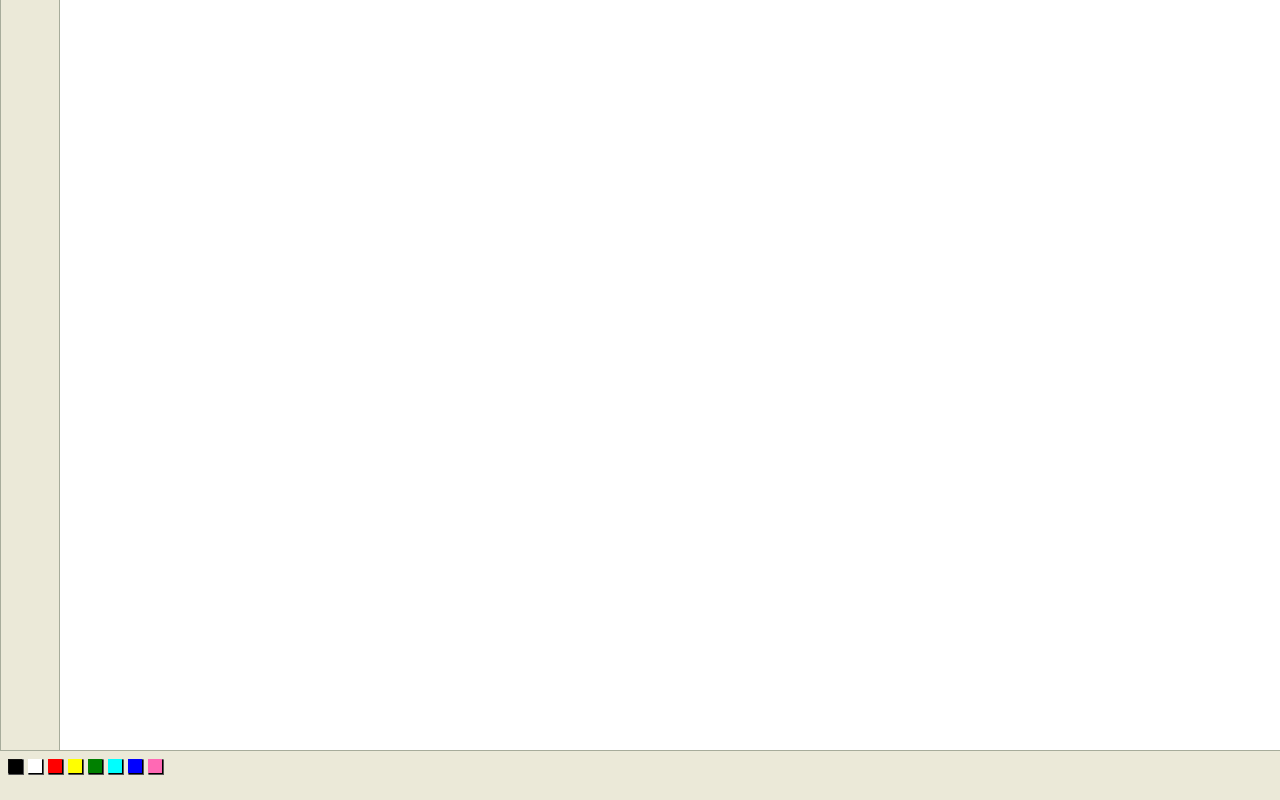
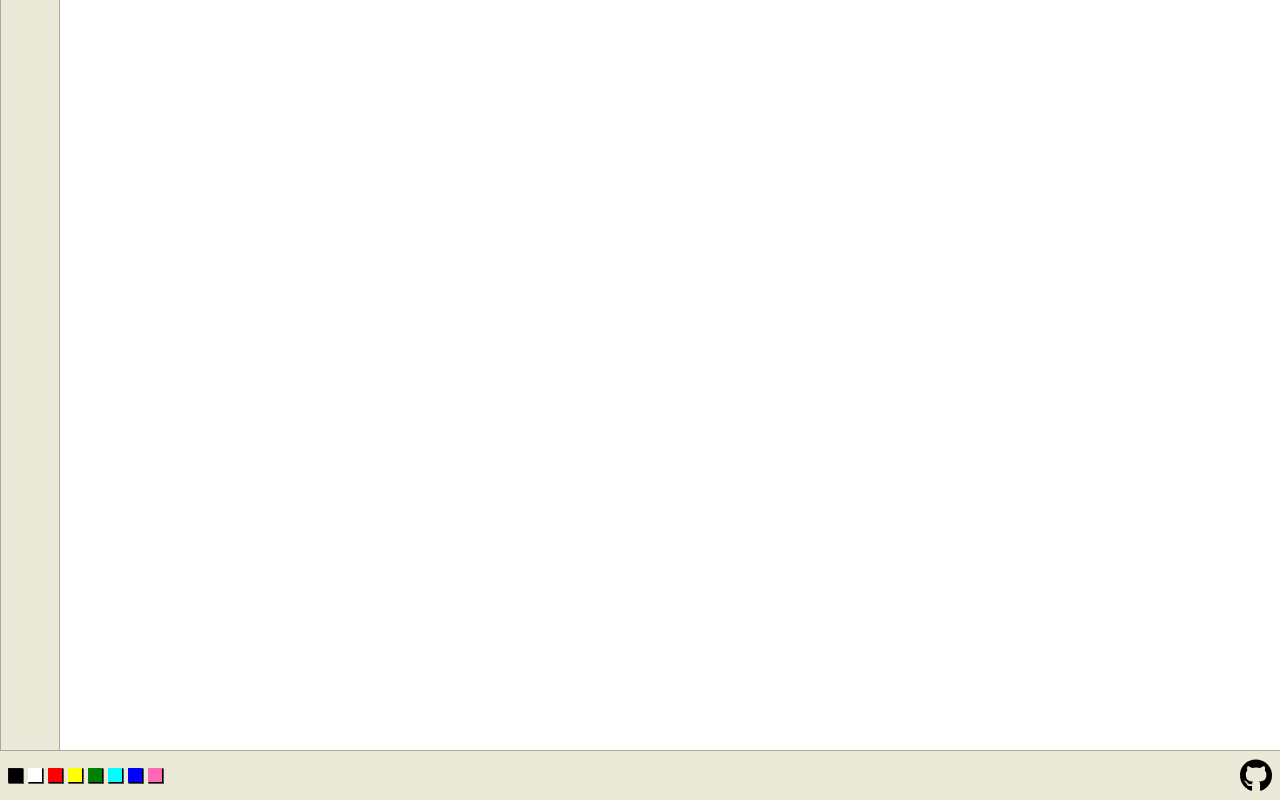
Before and after one commit to guiseek/paint, a website built with Vite: page index.html in a window 1280 px wide. Built offline with nearby package versions, Linux system fonts and the light colour scheme.

Commit message:
github link

```diff
--- a/index.html
+++ b/index.html
@@ -13,11 +13,15 @@
       <canvas></canvas>
     </main>
     <footer>
-      <section>
-        <color-swatch>
-
-        </color-swatch>
-      </section>
+      <color-swatch> </color-swatch>
+      <a href="https://guiseek.github.io/paint/" target="_blank">
+        <svg xmlns="http://www.w3.org/2000/svg" width="32px" viewBox="0 0 496 512">
+          <path
+            fill="black"
+            d="M165.9 397.4c0 2-2.3 3.6-5.2 3.6-3.3.3-5.6-1.3-5.6-3.6 0-2 2.3-3.6 5.2-3.6 3-.3 5.6 1.3 5.6 3.6zm-31.1-4.5c-.7 2 1.3 4.3 4.3 4.9 2.6 1 5.6 0 6.2-2s-1.3-4.3-4.3-5.2c-2.6-.7-5.5.3-6.2 2.3zm44.2-1.7c-2.9.7-4.9 2.6-4.6 4.9.3 2 2.9 3.3 5.9 2.6 2.9-.7 4.9-2.6 4.6-4.6-.3-1.9-3-3.2-5.9-2.9zM244.8 8C106.1 8 0 113.3 0 252c0 110.9 69.8 205.8 169.5 239.2 12.8 2.3 17.3-5.6 17.3-12.1 0-6.2-.3-40.4-.3-61.4 0 0-70 15-84.7-29.8 0 0-11.4-29.1-27.8-36.6 0 0-22.9-15.7 1.6-15.4 0 0 24.9 2 38.6 25.8 21.9 38.6 58.6 27.5 72.9 20.9 2.3-16 8.8-27.1 16-33.7-55.9-6.2-112.3-14.3-112.3-110.5 0-27.5 7.6-41.3 23.6-58.9-2.6-6.5-11.1-33.3 2.6-67.9 20.9-6.5 69 27 69 27 20-5.6 41.5-8.5 62.8-8.5s42.8 2.9 62.8 8.5c0 0 48.1-33.6 69-27 13.7 34.7 5.2 61.4 2.6 67.9 16 17.7 25.8 31.5 25.8 58.9 0 96.5-58.9 104.2-114.8 110.5 9.2 7.9 17 22.9 17 46.4 0 33.7-.3 75.4-.3 83.6 0 6.5 4.6 14.4 17.3 12.1C428.2 457.8 496 362.9 496 252 496 113.3 383.5 8 244.8 8zM97.2 352.9c-1.3 1-1 3.3.7 5.2 1.6 1.6 3.9 2.3 5.2 1 1.3-1 1-3.3-.7-5.2-1.6-1.6-3.9-2.3-5.2-1zm-10.8-8.1c-.7 1.3.3 2.9 2.3 3.9 1.6 1 3.6.7 4.3-.7.7-1.3-.3-2.9-2.3-3.9-2-.6-3.6-.3-4.3.7zm32.4 35.6c-1.6 1.3-1 4.3 1.3 6.2 2.3 2.3 5.2 2.6 6.5 1 1.3-1.3.7-4.3-1.3-6.2-2.2-2.3-5.2-2.6-6.5-1zm-11.4-14.7c-1.6 1-1.6 3.6 0 5.9 1.6 2.3 4.3 3.3 5.6 2.3 1.6-1.3 1.6-3.9 0-6.2-1.4-2.3-4-3.3-5.6-2z"
+          ></path>
+        </svg>
+      </a>
     </footer>
     <script type="module" src="/src/main.ts"></script>
   </body>
--- a/src/style.scss
+++ b/src/style.scss
@@ -15,11 +15,18 @@ body {
 }
 
 footer {
+  display: flex;
+  justify-content: space-between;
+  align-items: center;
   height: 50px;
   border-color: var(--border-color);
   border-width: 1px 0 0;
   border-style: solid;
-  padding: 8px;
+  padding: 0 8px;
+
+  a {
+    display: flex;
+  }
 }
 
 main {
```
